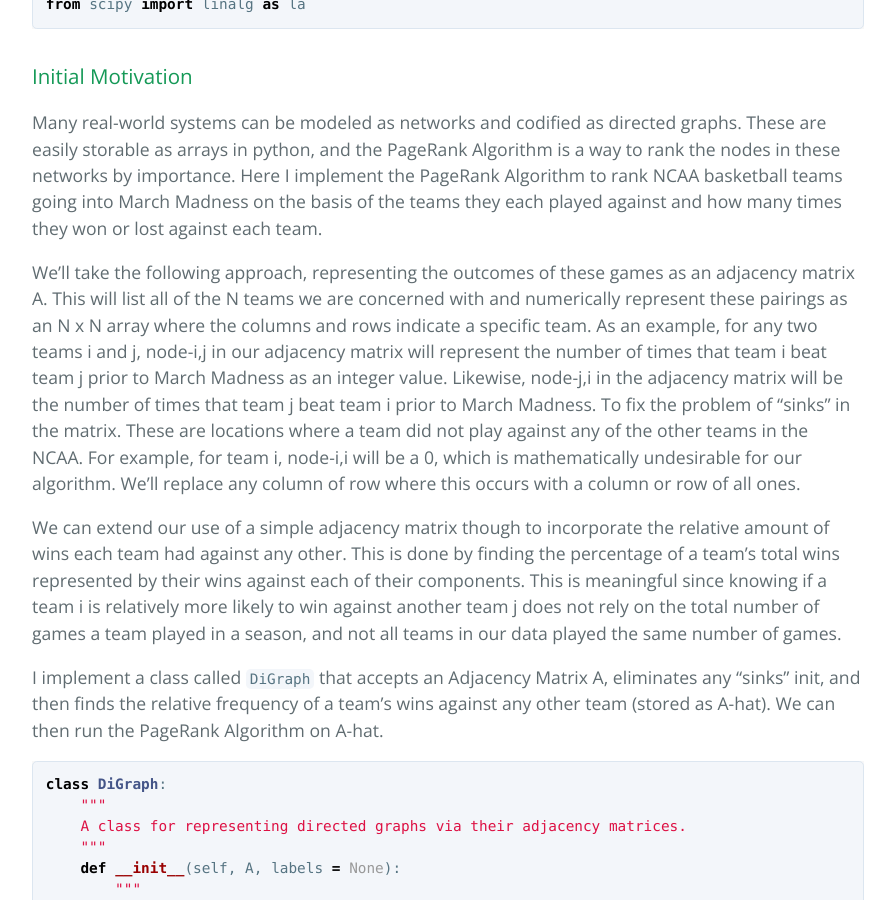
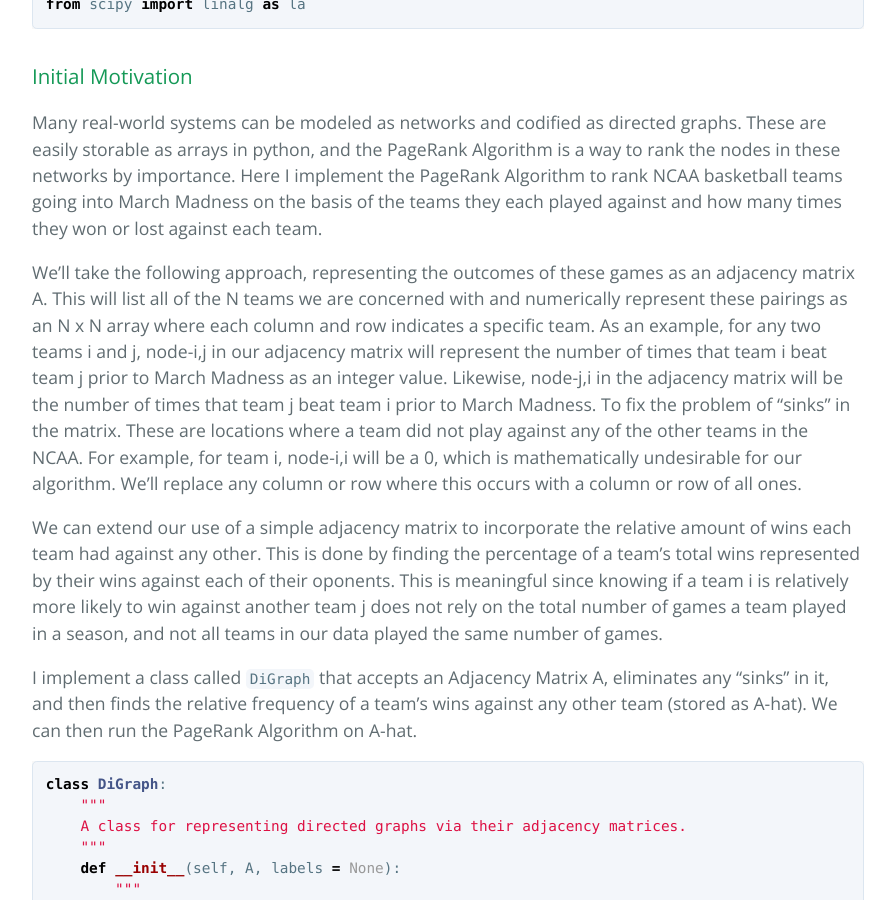
Before and after one commit to walkerhughes/portfolio, a Jekyll site: the page built from page_rank.md, in a window 1280 px wide and 900 px high, scrolled down 309 px. Shown: the whole window, without its empty margins (192-1087 px from the left). Built offline with Jekyll 4.4.1, drawn with Linux system fonts in a browser that asks for light colours; our own code applies the rules of GitHub Pages for plain Markdown files; some of the changed text lies outside the part shown.

Commit message:
Update page_rank.md

````diff
--- a/page_rank.md
+++ b/page_rank.md
@@ -13,14 +13,14 @@ from scipy import linalg as la
 ```
 
 ### Initial Motivation
+
 Many real-world systems can be modeled as networks and codified as directed graphs. These are easily storable as arrays in python, and the PageRank Algorithm is a way to rank the nodes in these networks by importance. Here I implement the PageRank Algorithm to rank NCAA basketball teams going into March Madness on the basis of the teams they each played against and how many times they won or lost against each team.
 
-We’ll take the following approach, representing the outcomes of these games as an adjacency matrix A. This will list all of the N teams we are concerned with and numerically represent these pairings as an N x N array where the columns and rows indicate a specific team. As an example, for any two teams i and j, node-i,j in our adjacency matrix will represent the number of times that team i beat team j prior to March Madness as an integer value. Likewise, node-j,i in the adjacency matrix  will be the number of times that team j beat team i prior to March Madness. To fix the problem of “sinks” in the matrix. These are locations where a team did not play against any of the other teams in the NCAA. For example, for team i, node-i,i will be a 0, which is mathematically undesirable for our algorithm. We’ll replace any column of row where this occurs with a column or row of all ones.
+We’ll take the following approach, representing the outcomes of these games as an adjacency matrix A. This will list all of the N teams we are concerned with and numerically represent these pairings as an N x N array where each column and row indicates a specific team. As an example, for any two teams i and j, node-i,j in our adjacency matrix will represent the number of times that team i beat team j prior to March Madness as an integer value. Likewise, node-j,i in the adjacency matrix  will be the number of times that team j beat team i prior to March Madness. To fix the problem of “sinks” in the matrix. These are locations where a team did not play against any of the other teams in the NCAA. For example, for team i, node-i,i will be a 0, which is mathematically undesirable for our algorithm. We’ll replace any column or row where this occurs with a column or row of all ones.
 
-We can extend our use of a simple adjacency matrix though to incorporate the relative amount of wins each team had against any other.  This is done by finding the percentage of a team’s  total wins represented by their wins against each of their components. This is meaningful since knowing if a team i is relatively more likely to win against another team j does not rely on the total number of games a team played in a season, and not all teams in our data played the same number of games.
+We can extend our use of a simple adjacency matrix to incorporate the relative amount of wins each team had against any other.  This is done by finding the percentage of a team’s total wins represented by their wins against each of their oponents. This is meaningful since knowing if a team i is relatively more likely to win against another team j does not rely on the total number of games a team played in a season, and not all teams in our data played the same number of games.
 
-I implement a class called ```DiGraph``` that accepts an Adjacency Matrix A, eliminates any "sinks" init, and then finds the relative frequency of a team's wins against any other team (stored as A-hat). We can then run the PageRank Algorithm on A-hat.
-
+I implement a class called ```DiGraph``` that accepts an Adjacency Matrix A, eliminates any "sinks" in it, and then finds the relative frequency of a team's wins against any other team (stored as A-hat). We can then run the PageRank Algorithm on A-hat.
 
 ```python
 class DiGraph:
@@ -238,6 +238,6 @@ rank_ncaa_teams(filename = "ncaa2010.csv", epsilon = 0.85)[: 3]
 
 For 2010, this performed well! UConn won the national championship, Kentucky was a semifinalist, and Louisville was ranked very highly going into the tournament.
 
-The PageRank method can be extended to any number of applications, including ranking internet pages based on the hyperlinks between them, or ranking musicians based on who they have collaborated with. The ```NetworkX``` library has an efficient implementation of the PageRank algorithm that is robust to large networks, but implementing this from scratch was a fun and instructive way to better understand the inner workings of the algorithm and see a cool use case of markov chains.
+The PageRank method can be extended to any number of applications, including ranking internet pages based on the hyperlinks between them, or ranking musicians based on who they have collaborated with. The ```NetworkX``` library has an efficient implementation of the PageRank algorithm that is robust to large networks, but implementing this from scratch was a fun and instructive way to better understand the inner workings of the algorithm and see a cool use case for Markov Chains.
 
 [back](./)
````
Also changed, not shown: other parts of page_rank.md (+1 -1 lines).
